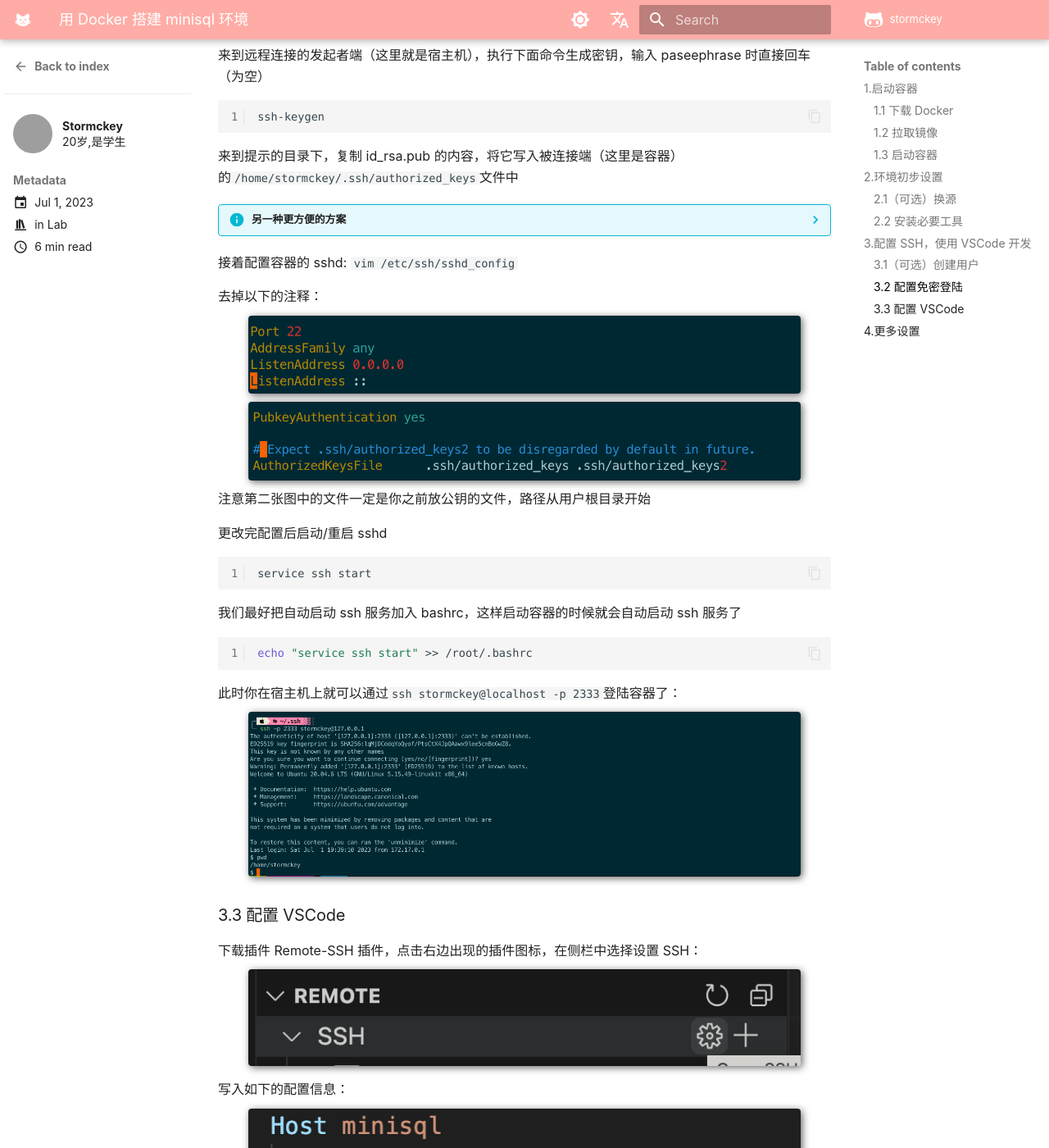
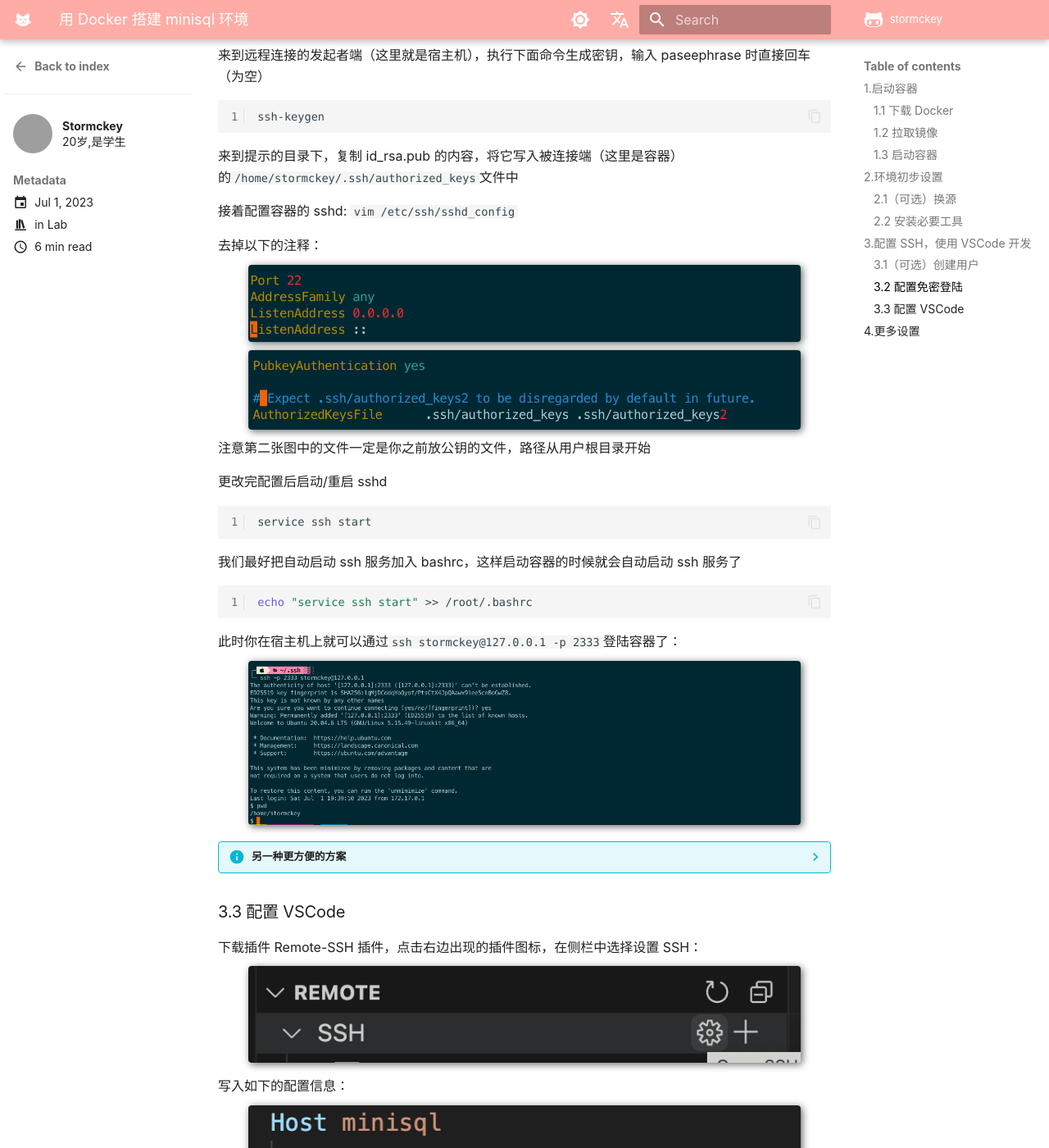
Before and after one commit to stormckey/stormckey.github.io, an MkDocs documentation site: the page built from docs/blog/posts/docker_minisql.md, in a window 1280 px wide and 1400 px high, scrolled down 2443 px. Shown: the whole window at 82% size. Built offline with MkDocs 1.6.1 and Material for MkDocs 9.7.7, drawn with Linux system fonts in a browser that asks for light colours; some web fonts are replaced; comment, search, counter and statistics services are not loaded; a style sheet for code colours, icons or effects is not loaded; some of the changed lines change nothing that is shown; grey boxes are pictures that could not be loaded.

Commit message:
update docker instruction

````diff
--- a/docs/blog/posts/docker_minisql.md
+++ b/docs/blog/posts/docker_minisql.md
@@ -140,11 +140,6 @@
 ssh-keygen
 ```
 来到提示的目录下，复制 id_rsa.pub 的内容，将它写入被连接端（这里是容器）的`/home/stormckey/.ssh/authorized_keys`文件中
-??? info "另一种更方便的方案"
-    在可以用密码登录了之后，可以用`ssh-copy-id`命令一键把密钥放置到服务器并做好相应的设置
-    ```bash
-    ssh-copy-id -i ~/.ssh/id_rsa.pub stormckey@localhost -p 2333
-    ```
 
 
 接着配置容器的 sshd:
@@ -164,8 +159,14 @@
 echo "service ssh start" >> /root/.bashrc
 ```
 
-此时你在宿主机上就可以通过`ssh stormckey@localhost -p 2333`登陆容器了：
+此时你在宿主机上就可以通过`ssh stormckey@127.0.0.1 -p 2333`登陆容器了：
 ![](images/docker_minisql/2023-07-01-20-42-07.png#pic)
+
+??? info "另一种更方便的方案"
+    在可以用密码登录了之后，可以用`ssh-copy-id`命令一键把密钥放置到服务器并做好相应的设置
+    ```bash
+    ssh-copy-id -i ~/.ssh/id_rsa.pub -p 2333 stormckey@127.0.0.1
+    ```
 
 ### 3.3 配置 VSCode
 
@@ -187,3 +188,14 @@
 
 === "终端美化"
     见[:octicons-link-16:此博客](https://stormckey.github.io/Blog/wsl_config/)
+
+=== "更改git用户名"
+    有些镜像中有预设好的GitHub用户名和邮箱等，如果你不希望以其名义提交的话，请修改成自己的
+    ```
+    git config --global user.name stormckey
+    git config --gloabal user.email sortygraph@gmail.com
+    ```
+    同时也设置git记住你的认证资格
+    ```
+    git config --global credential.helper store
+    ```
````
